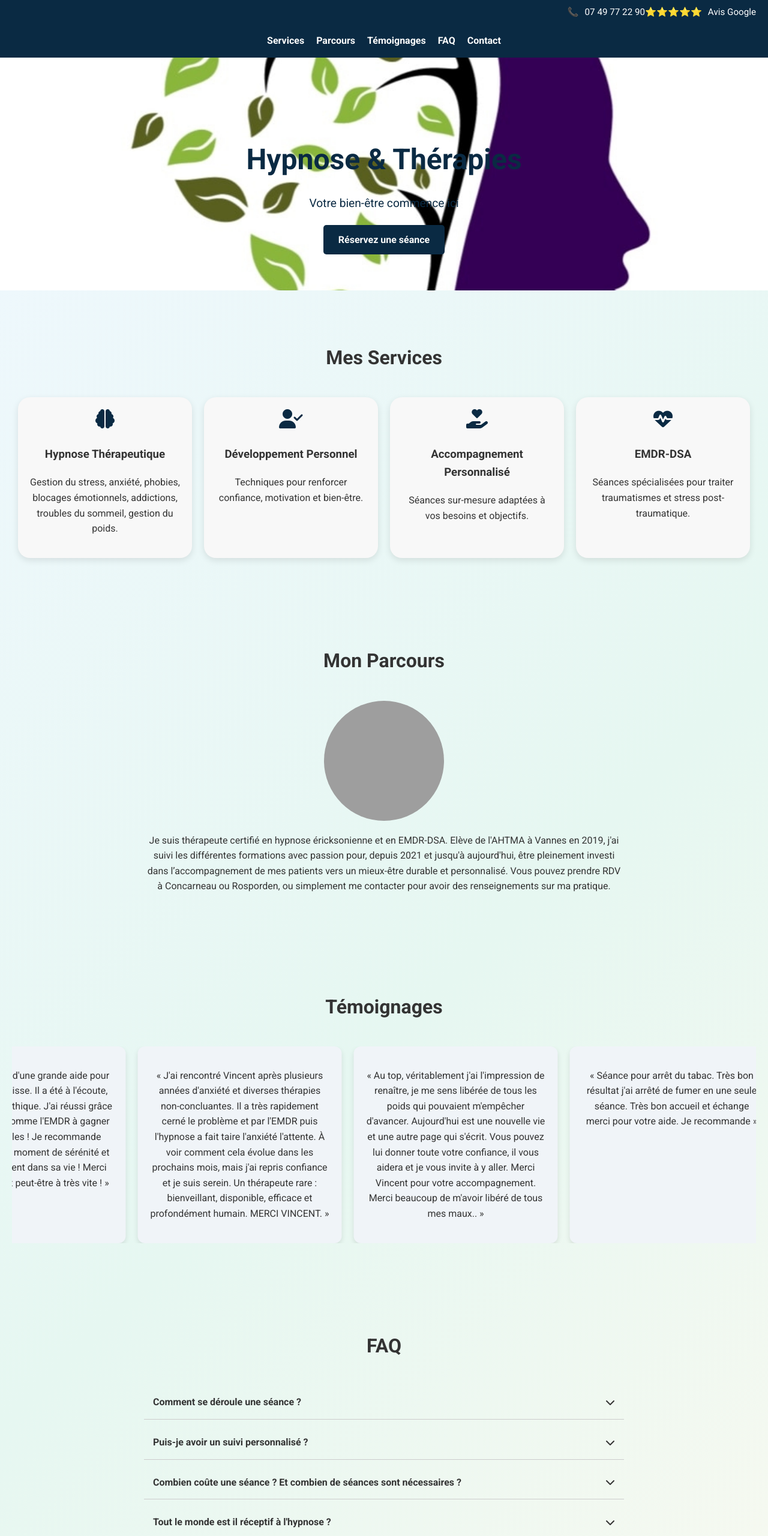
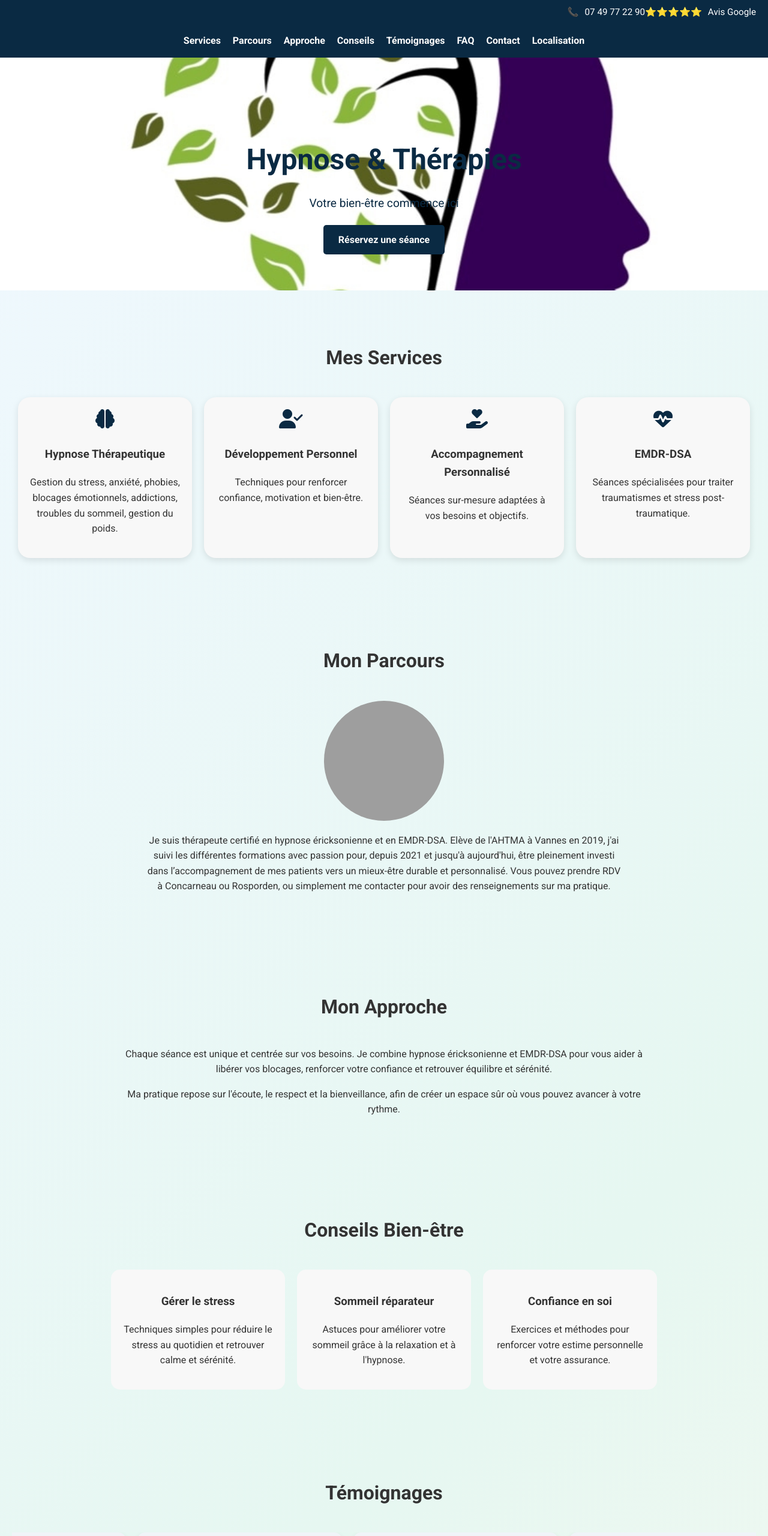
Before and after one commit to hypnotherapiesmalard-dotcom/site-hypnose-et-emdr-concarneau-rosporden, a plain HTML site: page indexcopie.html in a window 1280 px wide. Shown: the top 2560 px of the page at 60% size. Drawn offline with Linux system fonts and the light colour scheme; grey boxes are pictures that could not be loaded; files whose address does not match are found by name.

Commit message:
Update indexcopie.html new

```diff
--- a/indexcopie.html
+++ b/indexcopie.html
@@ -4,6 +4,7 @@
 <meta charset="UTF-8">
 <meta name="viewport" content="width=device-width, initial-scale=1.0">
 <title>Hypnose & Thérapies</title>
+<meta name="google-site-verification" content="hvlX-ilN5O3XTmCyVTd4_OkTrcTG2fWSaJRX3dhmx9Y" />
 <link href="https://fonts.googleapis.com/css2?family=Roboto:wght@400;700&display=swap" rel="stylesheet">
 <link href="https://cdnjs.cloudflare.com/ajax/libs/font-awesome/6.4.0/css/all.min.css" rel="stylesheet">
 <style>
@@ -56,7 +57,6 @@ body {
   margin: 0;
   line-height: 1.6;
   color: #333;
-  /* ===== Fond discret et apaisant ===== */
   background: linear-gradient(135deg, #f0f8ff, #e6f7f1, #fffaf0);
 }
 
@@ -186,6 +186,11 @@ h2 {
   box-shadow: 0 4px 8px rgba(0,0,0,0.1);
   flex-shrink: 0;
   text-align: center;
+  transition: transform 0.3s ease;
+}
+
+.testimonial:hover {
+  transform: scale(1.05);
 }
 
 /* FAQ */
@@ -247,12 +252,13 @@ h2 {
 <nav>
     <a href="#services">Services</a>
     <a href="#parcours">Parcours</a>
+    <a href="#approche">Approche</a>
+    <a href="#conseils">Conseils</a>
     <a href="#temoignages">Témoignages</a>
     <a href="#faq">FAQ</a>
     <a href="#contact">Contact</a>
+    <a href="#localisation">Localisation</a>
 </nav>
-
-<div class="decorative-banner"></div>
 
 <header>
     <div class="header-content">
@@ -296,6 +302,34 @@ h2 {
     </div>
 </section>
 
+<!-- Nouvelle section Approche -->
+<section id="approche">
+  <h2>Mon Approche</h2>
+  <div style="max-width:900px;margin:0 auto;text-align:center;line-height:1.6;">
+    <p>Chaque séance est unique et centrée sur vos besoins. Je combine hypnose éricksonienne et EMDR-DSA pour vous aider à libérer vos blocages, renforcer votre confiance et retrouver équilibre et sérénité.</p>
+    <p>Ma pratique repose sur l'écoute, le respect et la bienveillance, afin de créer un espace sûr où vous pouvez avancer à votre rythme.</p>
+  </div>
+</section>
+
+<!-- Nouvelle section Conseils Bien-être -->
+<section id="conseils">
+  <h2>Conseils Bien-être</h2>
+  <div style="display:flex;flex-wrap:wrap;justify-content:center;gap:20px;">
+    <div style="background:#f8f8f8;padding:20px;border-radius:15px;width:250px;text-align:center;">
+      <h3>Gérer le stress</h3>
+      <p>Techniques simples pour réduire le stress au quotidien et retrouver calme et sérénité.</p>
+    </div>
+    <div style="background:#f8f8f8;padding:20px;border-radius:15px;width:250px;text-align:center;">
+      <h3>Sommeil réparateur</h3>
+      <p>Astuces pour améliorer votre sommeil grâce à la relaxation et à l'hypnose.</p>
+    </div>
+    <div style="background:#f8f8f8;padding:20px;border-radius:15px;width:250px;text-align:center;">
+      <h3>Confiance en soi</h3>
+      <p>Exercices et méthodes pour renforcer votre estime personnelle et votre assurance.</p>
+    </div>
+  </div>
+</section>
+
 <section id="temoignages">
     <h2>Témoignages</h2>
     <div class="testimonials-container">
@@ -325,6 +359,7 @@ h2 {
     </div>
 </section>
 
+<!-- Section FAQ inchangée -->
 <section id="faq">
     <h2>FAQ</h2>
     <div class="faq-item">
@@ -366,6 +401,16 @@ h2 {
   </form>
 </section>
 
+<!-- Nouvelle section Localisation -->
+<section id="localisation">
+  <h2>Où me trouver</h2>
+  <div style="max-width:900px;margin:0 auto;text-align:center;">
+    <iframe src="https://www.google.com/maps/embed?pb=!1m18!..."
+            width="100%" height="300" style="border:0;" allowfullscreen="" loading="lazy"></iframe>
+    <p>Mes cabinets : <strong>Rosporden</strong> et <strong>Concarneau</strong></p>
+  </div>
+</section>
+
 <footer class="footer-logos">
   <div class="logo-container">
     <img src="ACCUEIL.jpg" alt="Logo" class="logo-footer">
```
